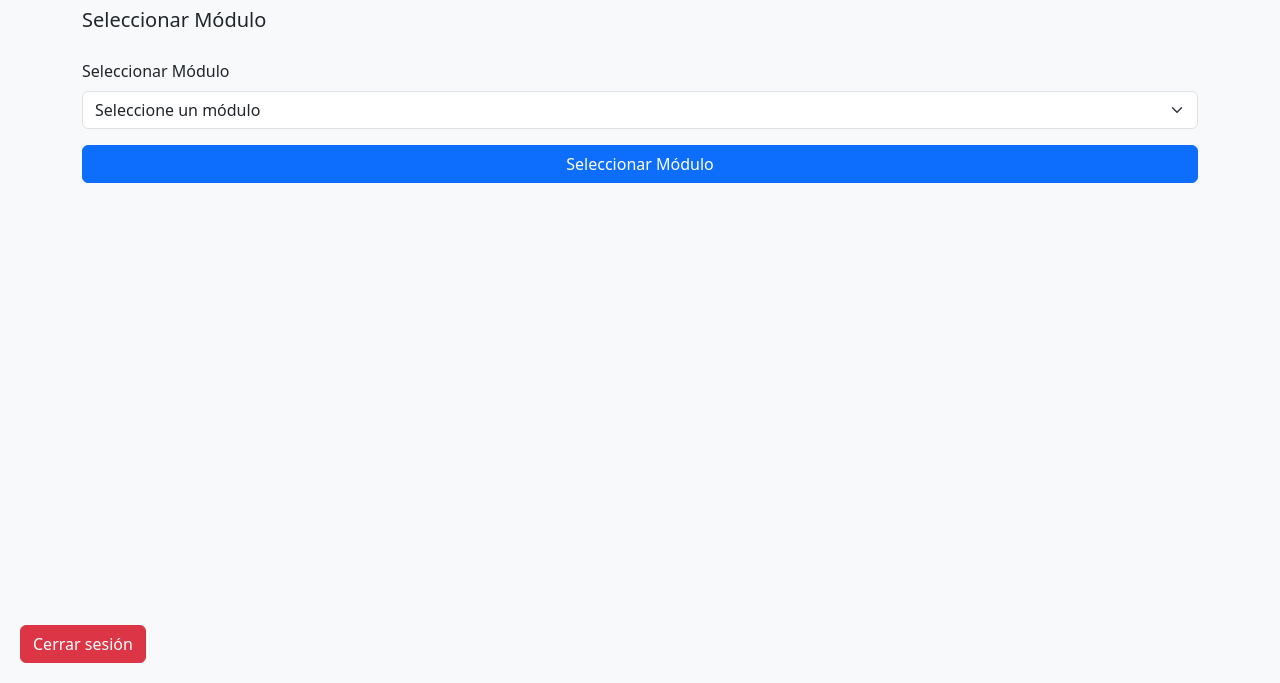
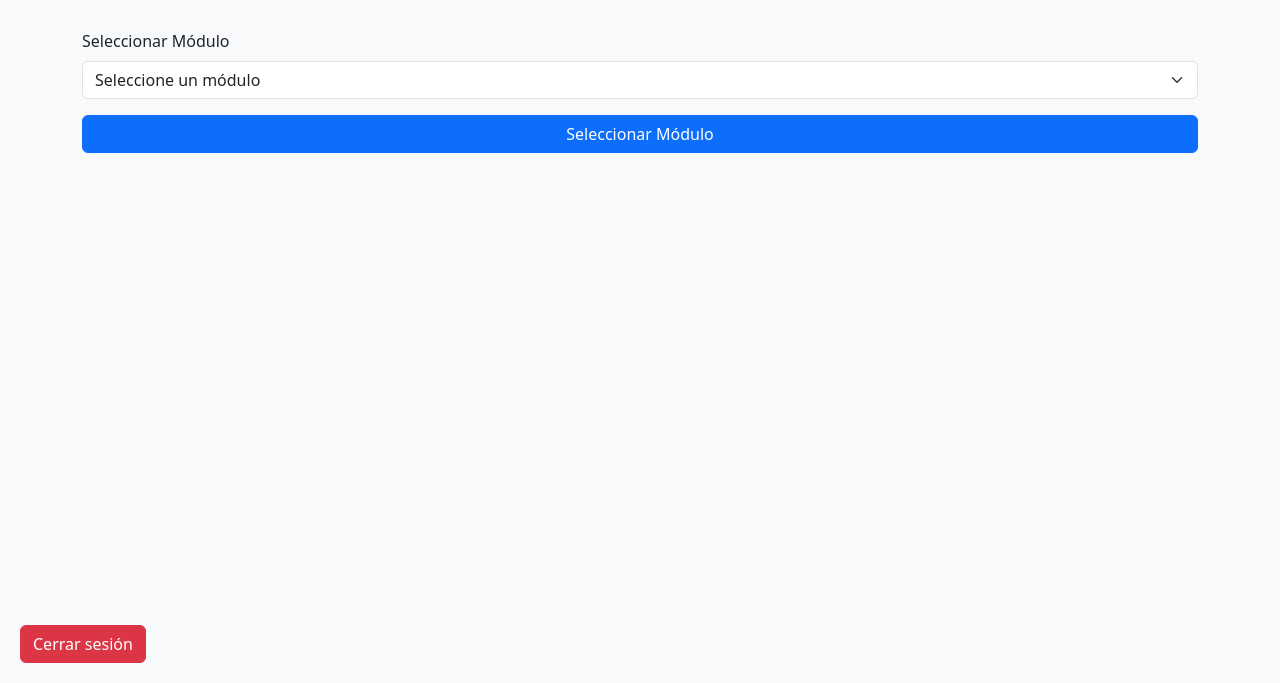
Before and after one commit to ramide1/sistema-arduino, a website: page src/template/dashboard.html in a window 1280 px wide. Shown: the part 117-800 px from the top of the page. Drawn offline with Linux system fonts and the light colour scheme; no server answers.

Commit message:
correccion

```diff
--- a/src/template/dashboard.html
+++ b/src/template/dashboard.html
@@ -14,7 +14,6 @@
     <div class="position-relative text-center mb-4">
       <h1 class="mb-0">Bienvenido, <span id="username"></span></h1>
     </div>
-    <h5 class="modal-title">Seleccionar Módulo</h5>
     <br>
     <!-- Selección de Módulos -->
     <div class="mb-3">
```
